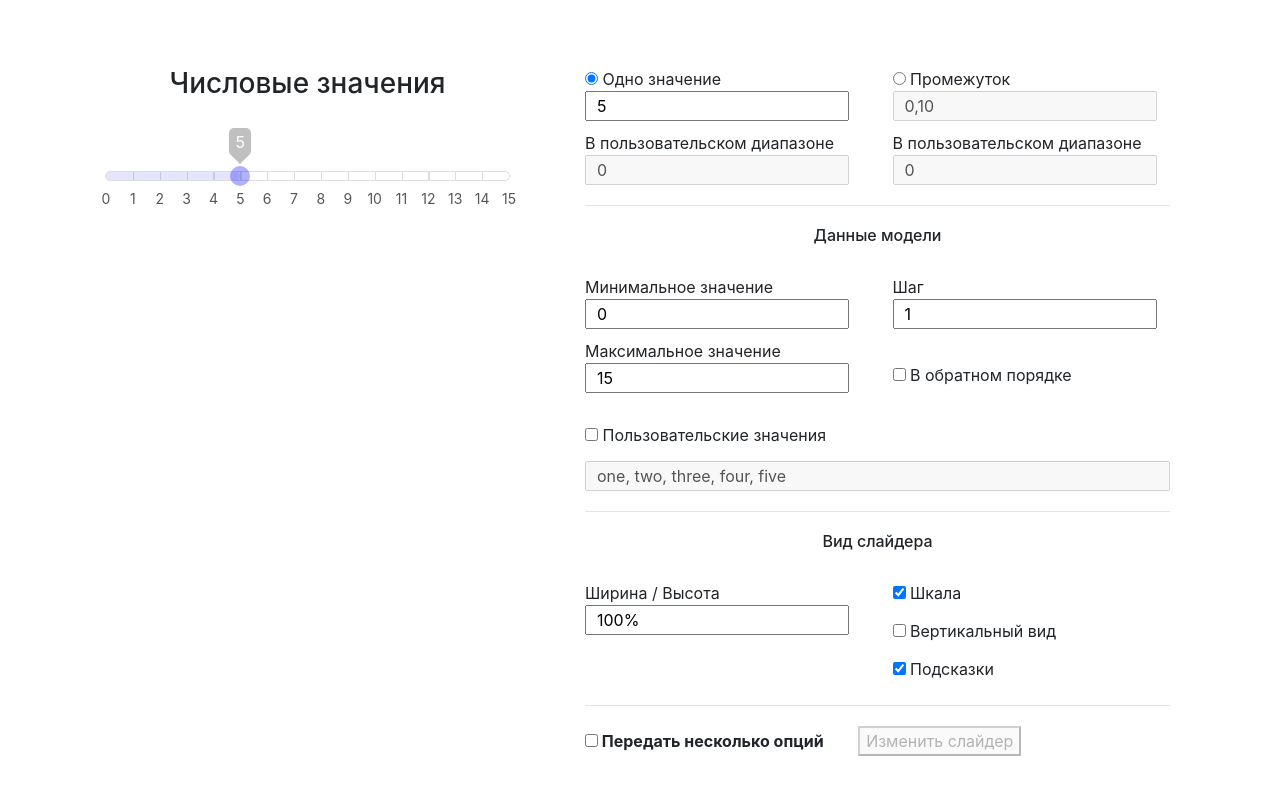
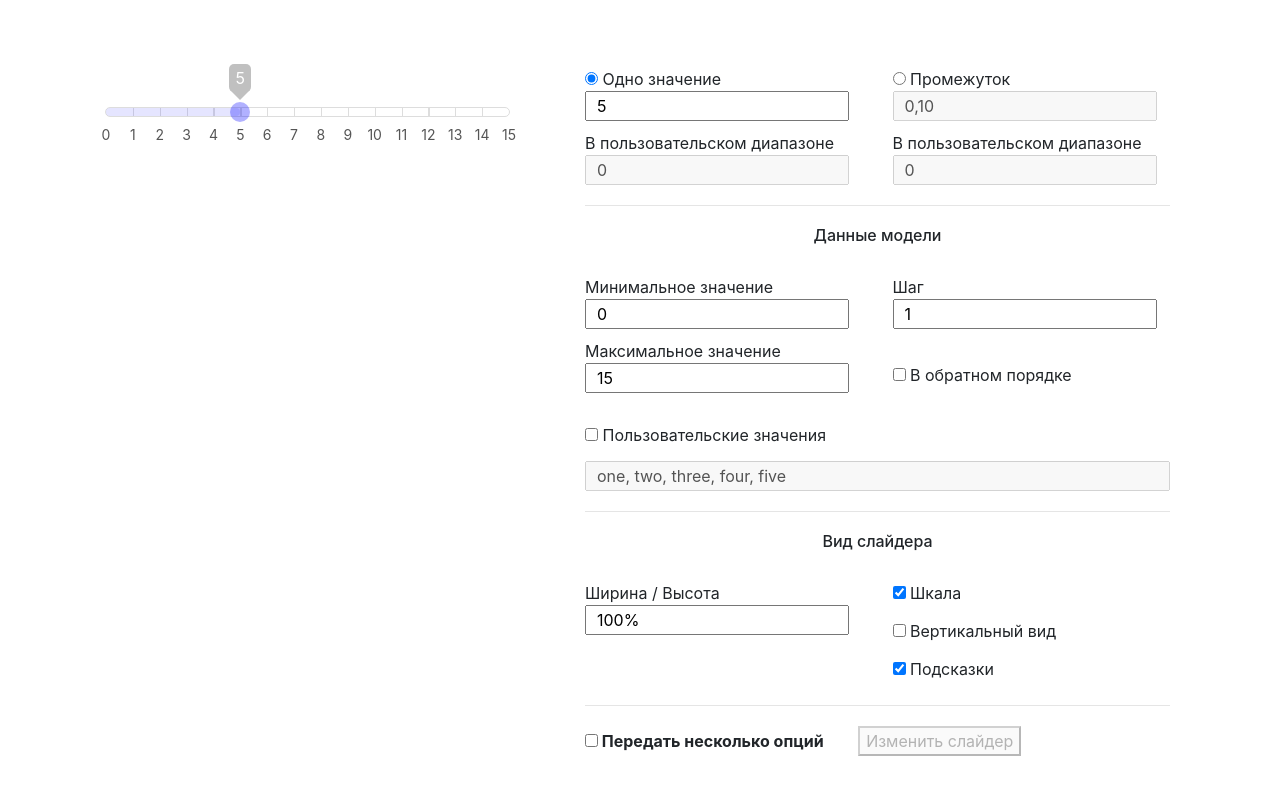
Before and after one commit to Bibigyl/FSD_slider, a website built with webpack: page demo/demo.html in a window 1280 px wide. Shown: the part 121-916 px from the top of the page. Built offline with nearby package versions, Linux system fonts and the light colour scheme.

Commit message:
Height in demo

```diff
--- a/demo/demo.css
+++ b/demo/demo.css
@@ -54,8 +54,7 @@ button {
 
 .slider-wrap {
     margin: 70px 20px;
-    max-height: 150px;
-    height: 100%;
+    height: 150px;
 }
 
 .error {
--- a/demo/demo.html
+++ b/demo/demo.html
@@ -15,9 +15,6 @@
 
       <div class='row demo' id='demo1'>
         <div class='col-md-5'>
-          <h3>
-            Числовые значения
-          </h3>
           <div class='slider-wrap'>
             <div id='slider1'></div>
           </div>
```
